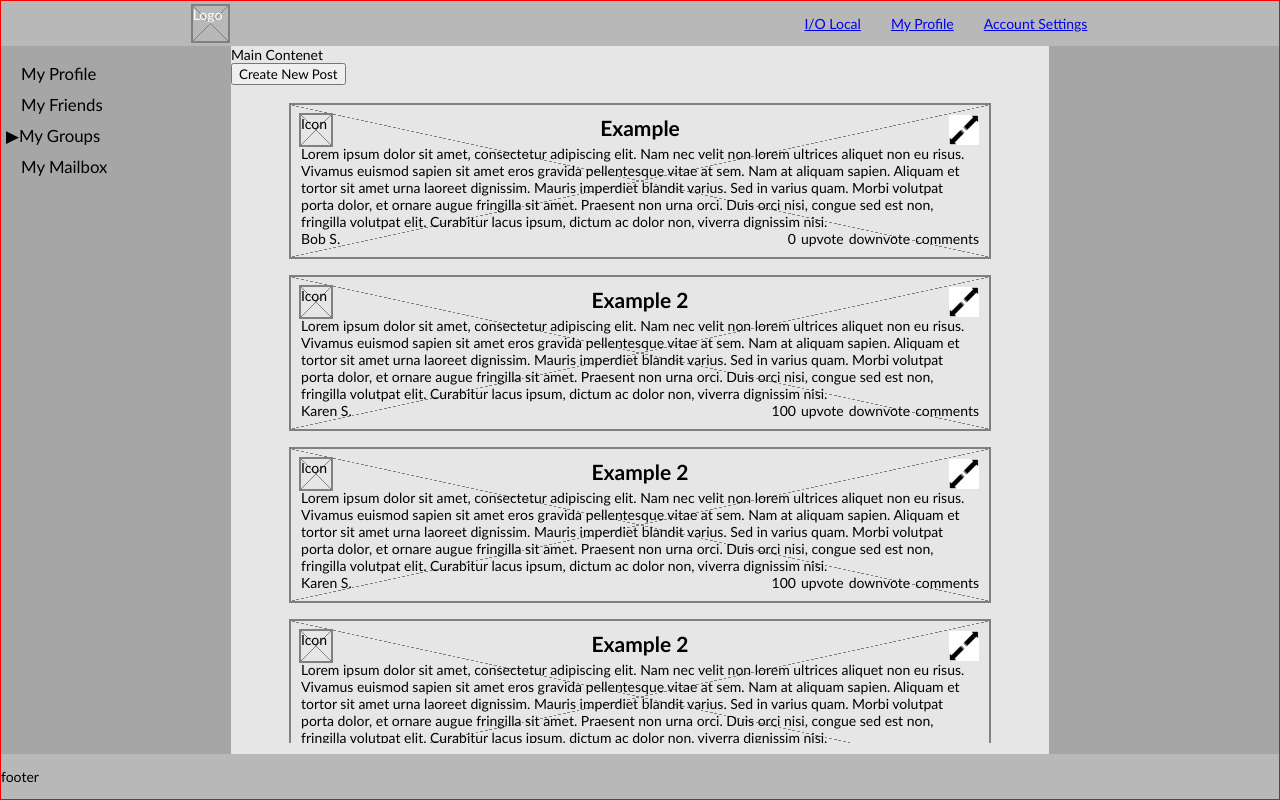
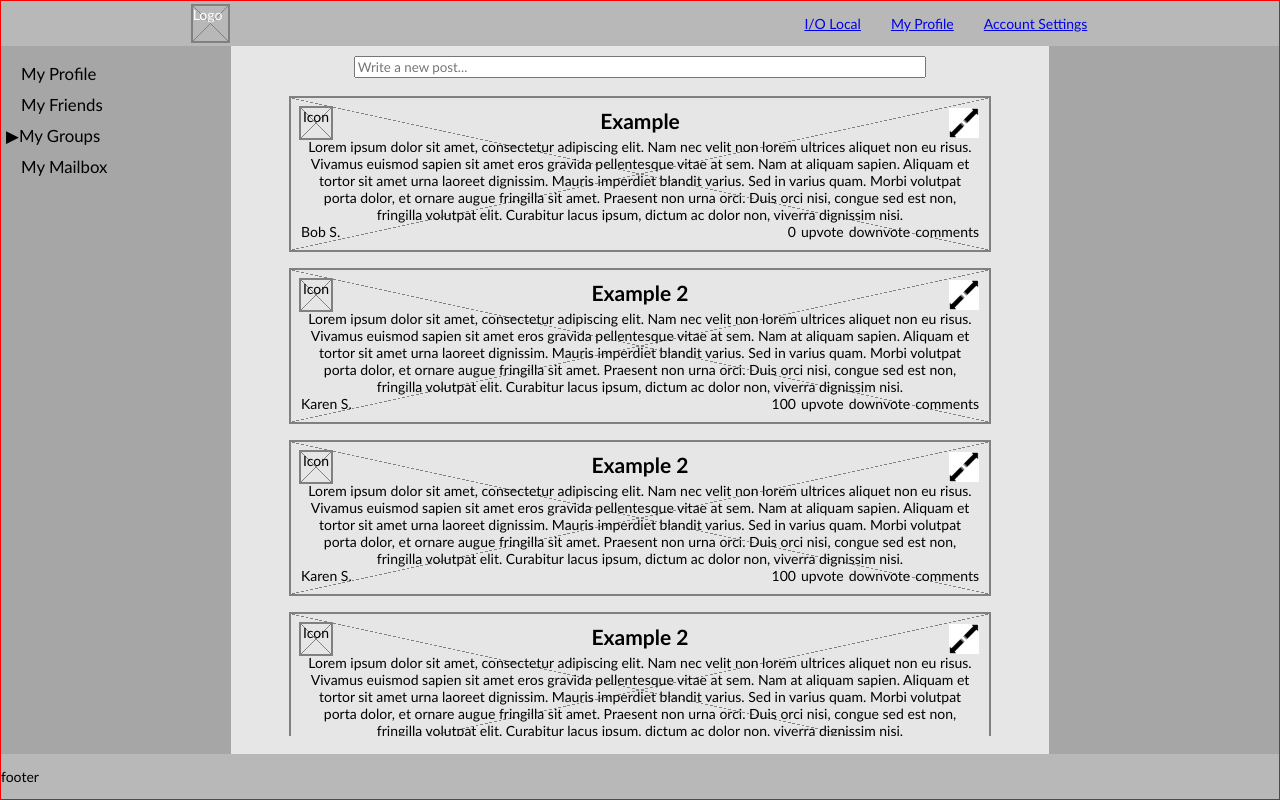
Before and after one commit to goldsmithb/io_local_demo, a React (Create React App) app: page / in a window 1280 px wide. Built offline with nearby package versions, Linux system fonts and the light colour scheme; the HTML template or start-up script is replaced by a standard one.

Commit message:
chagne new post from button to blank form

```diff
--- a/src/App.js
+++ b/src/App.js
@@ -12,7 +12,7 @@ function App() {
       <Navbar />
 
       <main>
-        <article id="main">Main Contenet
+        <article id="main">
           <NewsFeed />
         </article>
         <aside className="sidebar1">
--- a/src/components/NewsFeed.js
+++ b/src/components/NewsFeed.js
@@ -78,9 +78,11 @@ export default function NewsFeed() {
   return (
     <div className={styles['news-feed']}>
       {!showNewPostForm && (
-        <button onClick={() => setShowNewPostForm(showNewPostForm? false : true)}>
-          Create New Post
-        </button>
+        <input
+          type="text"
+          onClick={() => setShowNewPostForm(showNewPostForm? false : true)}
+          placeholder="Write a new post..."
+          className={styles['new-post']}/>
       )}
       {showNewPostForm && <NewPostForm addNewPost={addNewPost} />}
       {examplePosts.map((post) => (
--- a/src/components/NewsFeed.module.css
+++ b/src/components/NewsFeed.module.css
@@ -1,4 +1,11 @@
 .news-feed {
   height: 85vh;
   overflow-y: auto;
+  text-align: center;
+  margin: 10px 0;
 }
+
+.new-post {
+  width: 70%;
+  content: "Write a new post..."
+}
```
